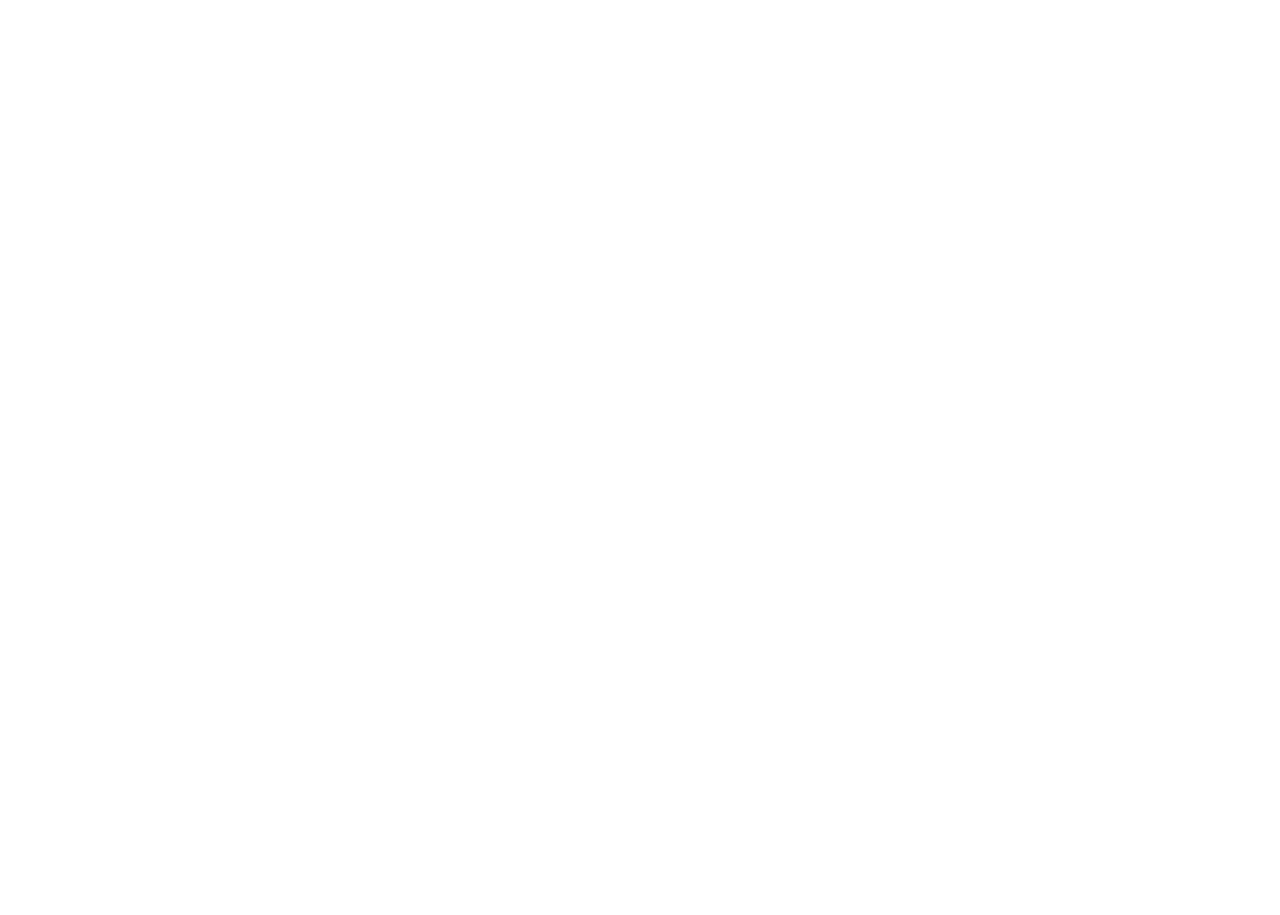
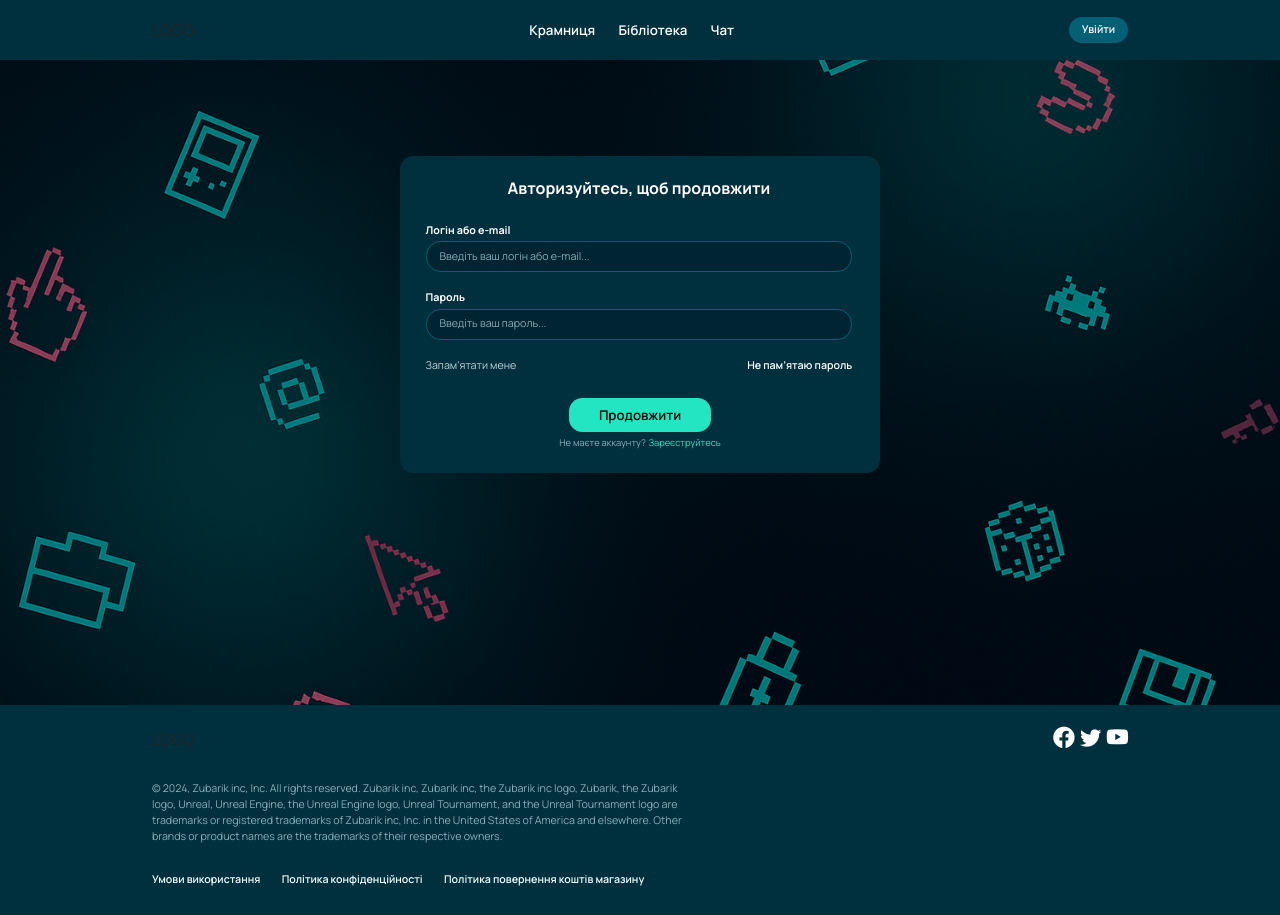
Before and after one commit to kanjo1ndd/gameflow, a React (Vite) app: page /SignIn in a window 1280 px wide. Before the commit this address had no page. Before the commit the page ends 800 px from the top, so only its background shows below. Built offline with nearby package versions, Linux system fonts and the light colour scheme; no server answers.

Commit message:
authorization

```diff
--- a/src/App.jsx
+++ b/src/App.jsx
@@ -3,6 +3,7 @@ import { Routes, Route } from 'react-router-dom'
 import { AppContext } from './AppContext'
 import { useState } from 'react'
 import Store from './views/main/Store'
+import SignIn from './views/registration/SignIn'
 
 
 function App() {
@@ -41,6 +42,7 @@ function App() {
       <AppContext.Provider value={{request, token, setToken}}>
       <Routes>
         <Route path="/" element={<Store />} />
+        <Route path="/SignIn" element={<SignIn />} />
       </Routes>
     </AppContext.Provider>
    )
--- a/src/views/main/header/Header.css
+++ b/src/views/main/header/Header.css
@@ -50,6 +50,23 @@
 
 .li.active {
     color: rgba(73, 255, 222, 1);
+}
+
+.button-sign-in {
+    background-color: rgba(4, 96, 117, 1);
+    color: white;
+    border: none;
+    outline: none;
+
+    padding: 0.5vw 1vw;
+    font-weight: 600;
+    line-height: 125%;
+    font-size: 0.833vw;
+    border-radius: 1.042vw;
+}
+
+.button-sign-in:hover {
+    filter: brightness(0.85);
 }
 
 /*Нижняя часть с поиском*/
@@ -133,6 +150,10 @@
 /*Кнопочки*/
 
 .head-bottom button {
+    display: flex;
+    position: relative;
+    justify-content: center;
+    align-items: center;
     border: none;
     outline: none;
     background-color: rgba(4, 96, 117, 1);
--- a/src/views/main/header/Header.jsx
+++ b/src/views/main/header/Header.jsx
@@ -5,12 +5,12 @@ import { AppContext } from '../../../AppContext';
 
 export default function Header() {
 
-    // Категории
     const navigate = useNavigate();
     const location = useLocation();
     const {token, setToken} = useContext(AppContext);
     const [showDropdown, setShowDropdown] = useState(false);
 
+    // Категории
     const [categories, setCategory] = useState([]);
     const { request } = useContext(AppContext);
 
@@ -20,6 +20,31 @@ export default function Header() {
             .catch(console.error);
     }, []);
     // Категории
+
+    // Игры в поиске
+        const [searchTerm, setSearchTerm] = useState('');
+        const [searchResults, setSearchResults] = useState([]);
+
+        useEffect(() => {
+        const delayDebounce = setTimeout(() => {
+            if (!searchTerm.trim()) {
+                setSearchResults([]);
+                return;
+            }
+
+            request("/api/shop/allProducts")
+                .then(products => {
+                    const filtered = products.filter(p =>
+                        p.name.toLowerCase().includes(searchTerm.toLowerCase())
+                    );
+                    setSearchResults(filtered.slice(0, 3));
+                })
+                .catch(console.error);
+            }, 300);
+
+            return () => clearTimeout(delayDebounce);
+        }, [searchTerm]);
+    // Игры в поиске
 
     return <>
         <div className='head'>
@@ -39,9 +64,14 @@ export default function Header() {
                         </li>
                     </ul>
                 </nav>
-                <div>BUTTONS</div>
+                {token == null ? <>
+                    <button className='button-sign-in' onClick={() => navigate('/SignIn')}>Увійти</button>
+                </> : <>
+                    <button title={token} onClick={() => {setToken(null); navigate('/');}}>Sign out</button>
+                </>}
             </div>
 
+            {location.pathname !== '/SignIn' && (
                 <div className="head-bottom">
                     <div className='input-category'>
                         <input type="text" placeholder="Пошук у Крамниці..." className='input-header'/>
@@ -54,6 +84,7 @@ export default function Header() {
                     <button><i className='bi bi-suit-heart'></i></button>
                     <button><i className='bi bi-cart3'></i></button>
                 </div>
+            )}
 
         </div>
     </>;
--- /dev/null
+++ b/src/views/registration/SignIn.css
@@ -0,0 +1,189 @@
+.content-sign-in {
+    display: flex;
+    position: relative;
+
+    width: 100;
+}
+
+.background-image {
+    display: flex;
+    position: relative;
+    justify-content: center;
+    background-image: url('/image-reg.png');
+    background-size: cover;
+    background-position: center;
+
+    margin-top: 4.688vw;
+    width: 100%;
+    height: 50.365vw;
+}
+
+.block-sign-in {
+    display: flex;
+    position: relative;
+    justify-content: center;
+    flex-direction: column;
+    background-color: rgba(0, 47, 61, 1);
+
+    border-radius: 1.042vw;
+    margin-top: 7.5vw;
+    width: 37.5vw;
+    height: 24.792vw;
+}
+
+.block-authorization {
+    display: flex;
+    position: relative;
+    flex-direction: column;
+    height: max-content;
+
+    width: 33.333vw;
+    margin: 0 0 2vw 2vw;
+}
+
+.authorization-text {
+    display: flex;
+    justify-content: center;
+    color: white;
+
+    margin-bottom: 2vw;
+    font-weight: 700;
+    font-size: 1.25vw;
+    line-height: 110%;
+    letter-spacing: 0%;
+}
+
+.form-authozation {
+    color: white;
+
+    margin-bottom: 0.35vw;
+    font-weight: 700;
+    font-size: 0.833vw;
+    line-height: 125%;
+    letter-spacing: -1%;
+}
+
+.input-authozation {
+    background-color: rgba(0, 20, 31, 0.4);
+    border: 1px solid rgba(4, 96, 117, 1);
+    outline: none;
+
+    margin-bottom: 1vw;
+    font-size: 0.833vw;
+    border-radius: 1.146vw;
+}
+
+.block-authorization input {
+    color: rgba(204, 248, 255, 0.65);
+    padding: 0.5vw;
+    padding-left: 1vw;
+}
+
+.block-authorization input::placeholder {
+    color: rgba(204, 248, 255, 0.65);
+
+}
+
+.remember-dont-password {
+    display: flex;
+    position: relative;
+    justify-content: space-between;
+}
+
+.remember {
+    color: rgba(241, 253, 255, 0.8);
+
+    font-weight: 400;
+    font-size: 0.833vw;
+    line-height: 125%;
+    letter-spacing: -1%;
+}
+
+.dont-rememberr {
+    color: white;
+    cursor: pointer;
+
+    font-weight: 600;
+    font-size: 0.833vw;
+    line-height: 125%;
+    letter-spacing: 0%;
+}
+
+.dont-rememberr:hover {
+    color: rgba(73, 255, 222, 1);
+}
+
+.button-signup {
+    display: flex;
+    position: relative;
+    align-items: center;
+    flex-direction: column;
+}
+
+.button-continue {
+    background-color: rgba(36, 229, 194, 1);
+    color: black;
+    outline: none;
+    border: none;
+    width: max-content;
+
+    border-radius: 1.042vw;
+    padding: 0.7vw 2.3vw;
+    font-weight: 600;
+    font-size: 1.042vw;
+    line-height: 120%;
+    letter-spacing: 0%;
+
+}
+
+.button-continue:hover {
+    filter: brightness(1.1);
+}
+
+.none-account {
+    display: flex;
+    color: rgba(204, 248, 255, 0.65);
+
+    gap: 0.2vw;
+    margin-top: 0.5vw;
+    font-weight: 400;
+    font-size: 0.729vw;
+    line-height: 115%;
+    letter-spacing: -1%;
+}
+
+.continue-sign-up {
+    cursor: pointer;
+
+    color: rgba(36, 229, 194, 1);
+}
+
+.continue-sign-up:hover {
+    filter: brightness(1.25);
+}
+
+
+/* Для валидации */
+
+.form-errors {
+    display: flex;
+
+    margin-bottom: 0.5vw;
+}
+
+.form-errors span {
+    display: flex;
+
+    gap: 0.5vw;
+    color: rgba(255, 165, 153, 1);
+    font-size: 0.729vw;
+}
+
+.input-error {
+    border: 1px solid rgba(255, 165, 153, 1) !important;
+    border-radius: 1.146vw !important;
+}
+
+.input-authozation.input-error {
+    margin-bottom: 0.5vw;
+}
--- /dev/null
+++ b/src/views/registration/SignIn.jsx
@@ -0,0 +1,73 @@
+import './SignIn.css'
+import { useNavigate } from 'react-router-dom'
+import { AppContext } from '../../AppContext';
+import { useContext, useState, useRef } from 'react';
+import Header from '../main/header/Header';
+import Footer from '../main/footer/Footer';
+
+export default function SignIn() {
+
+    const [login, setLogin] = useState("");
+    const [password, setPassword] = useState("");
+    const {request, token, setToken} = useContext(AppContext);
+    const [errors, setErrors] = useState({ login: '', password: '' });
+
+    const onSubmit = () => {
+        const newErrors = { login: '', password: '' };
+
+        if (!login.trim()) newErrors.login = 'Неправильний логін або e-mail';
+        if (!password.trim()) newErrors.password = 'Неправильний пароль';
+
+        setErrors(newErrors);
+
+        // Если есть ошибки — не отправляем
+        if (newErrors.login || newErrors.password) return;
+
+        console.log(login, password);
+        let credentials = btoa(`${login}:${password}`);
+        request('/api/user', {
+            method: 'GET',
+            headers: {
+                'Authorization': 'Basic ' + credentials
+            }
+        }).then(data => {
+            let jti = data.jti;
+            setToken(jti);
+            console.log('Токен после аутентификации:', jti);
+            navigate('/');
+        }).catch(console.error);
+    };
+
+    const navigate = useNavigate();
+
+    return <>
+        <Header />
+        <div className='content-sign-in'>
+            <div className='background-image'>
+                <div className='block-sign-in'>
+                    <div className='block-authorization'>
+                        <div className='authorization-text'>Авторизуйтесь, щоб продовжити</div>
+                        <div className='form-authozation'>Логін або e-mail</div>
+                        <input name="login" placeholder='Введіть ваш логін або e-mail...' onChange={(e) => setLogin(e.target.value)}
+                            className={`input-authozation ${errors.login ? 'input-error' : ''}`} />
+                        <div className='form-errors'>
+                            {errors.login && <span><i class="bi bi-info-circle"></i> {errors.login}</span>}
+                        </div>
+                        <div className='form-authozation'>Пароль</div>
+                        <input name='password' type="password" value={password} onChange={(e) => setPassword(e.target.value)}
+                            className={`input-authozation ${errors.password ? 'input-error' : ''}`} placeholder='Введіть ваш пароль...' />
+                        <div className='form-errors'>
+                            {errors.password && <span><i class="bi bi-info-circle"></i> {errors.password}</span>}
+                        </div>
+                        <div className='remember-dont-password'><div className='remember'>Запам'ятати мене</div><div className='dont-rememberr'>Не пам’ятаю пароль</div></div>
+                    </div>
+                    <div className='button-signup'>
+                        <button onClick={ onSubmit } className='button-continue'>Продовжити</button>
+                        <div className='none-account'>Не маєте аккаунту? <div className='continue-sign-up'>Зареєструйтесь</div></div>
+                    </div>
+                </div>
+            </div>
+        </div>
+        <Footer />
+    </>;
+}
```
Also changed, not shown: public/image-reg.png (added). Lines whose indentation alone changed are shown as unchanged.
